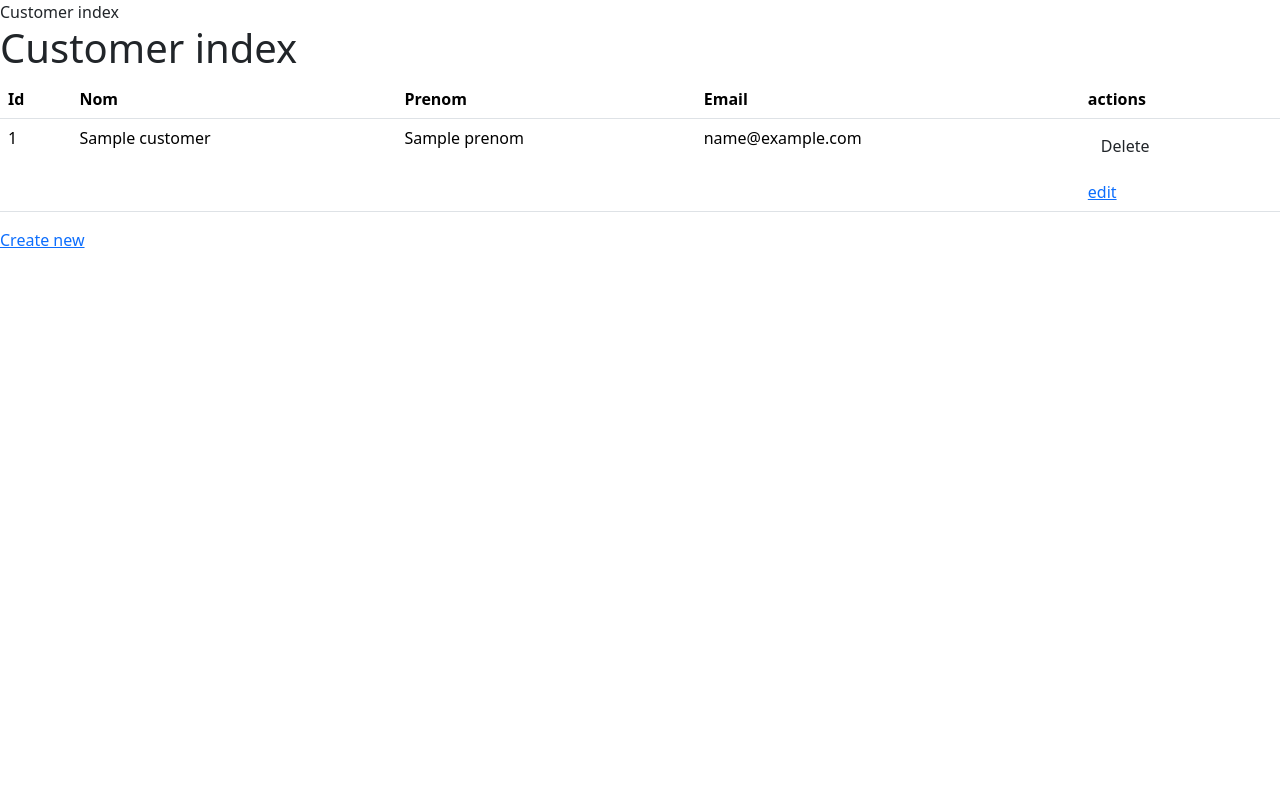
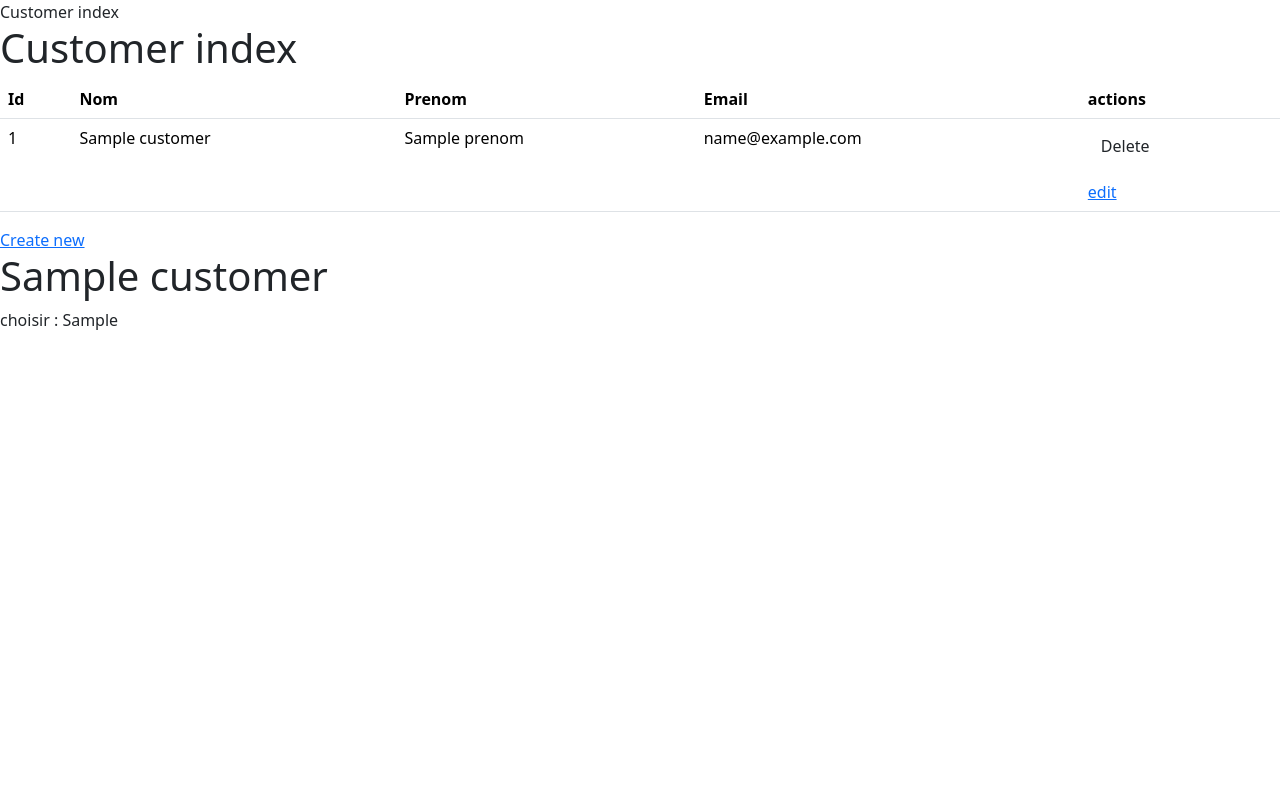
Before and after one commit to kratos57/projet_symfony, a Symfony app: template templates/customer/index.html.twig in a window 1280 px wide. Run offline with Twig, Linux system fonts and the light colour scheme; the template is opened without the code that fills it: most values are stand-ins (such as "Sample title", 1, 10 or a date in 2020); some libraries are stand-ins or nearby versions.

Commit message:
changed customer

```diff
--- a/src/Entity/Customer.php
+++ b/src/Entity/Customer.php
@@ -142,6 +142,6 @@ class Customer
 
     public function __toString(): string
     {
-        return $this->nom . ' ' . $this->email;
+        return $this->nom . ' ' . $this->email . ' ' . $this->packageChosen;
     }
 }
--- a/templates/customer/index.html.twig
+++ b/templates/customer/index.html.twig
@@ -32,9 +32,15 @@
             <tr>
                 <td colspan="5">no records found</td>
             </tr>
+
         {% endfor %}
         </tbody>
     </table>
 
     <a href="{{ path('app_customer_new') }}">Create new</a>
 {% endblock %}
+
+
+{% for customer in customers %}
+<h1>{{ customer.nom }}</h1> choisir :         {{ customer.packageChosen }}
+        {% endfor %}
```
